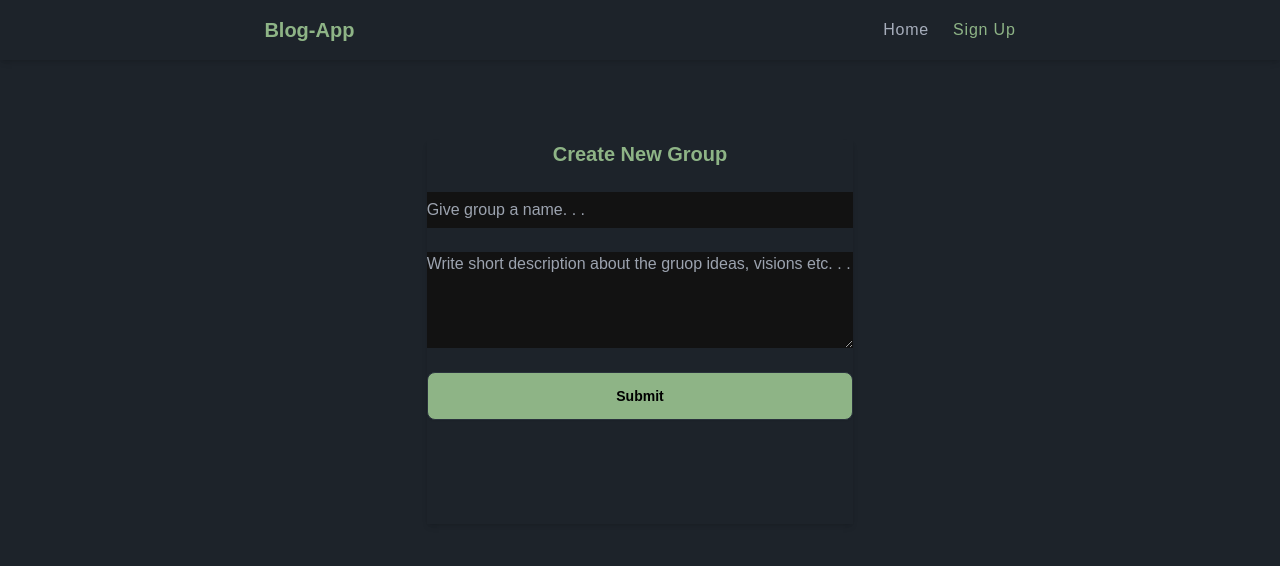
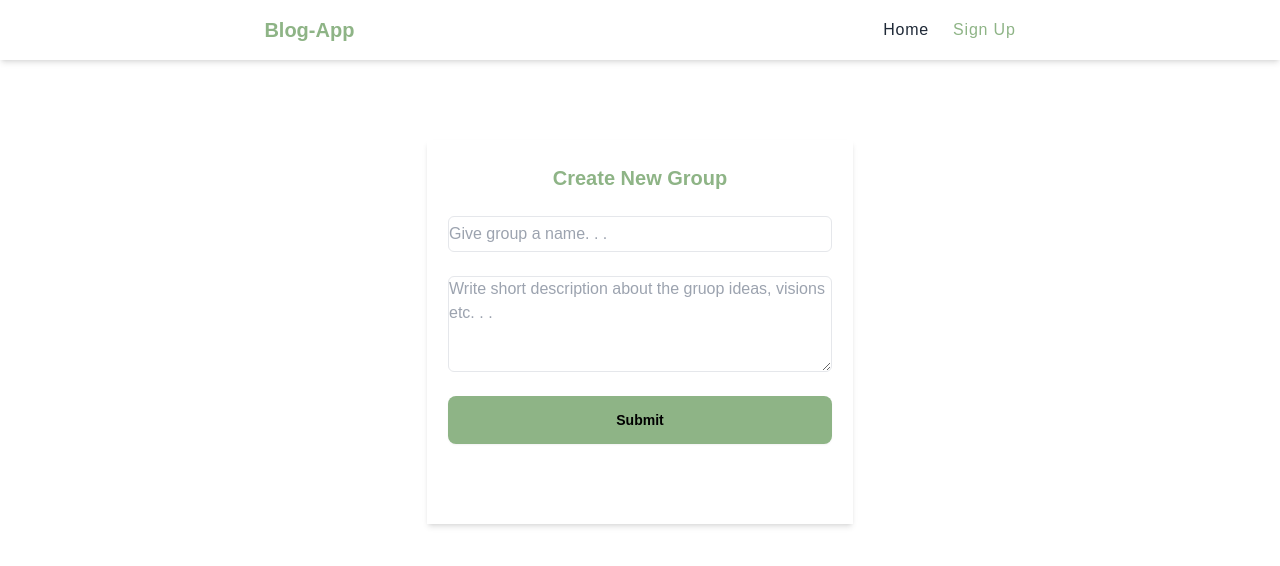
Before and after one commit to Nemanja0033/simia, a React (Vite) app: page /creategroup in a window 1280 px wide. Shown: the top 566 px of the page. Built offline with nearby package versions, Linux system fonts and the light colour scheme; no server answers.

Commit message:
PATCH: mini ui adjustment

```diff
--- a/index.html
+++ b/index.html
@@ -1,5 +1,5 @@
 <!doctype html>
-<html lang="en" data-theme="dark">
+<html lang="en" data-theme="light">
   <head>
     <meta charset="UTF-8" />
     <link rel="icon" type="image/svg+xml" href="/vite.svg" />
--- a/src/componnets/user/LoginForm.tsx
+++ b/src/componnets/user/LoginForm.tsx
@@ -20,7 +20,7 @@ const LoginForm = () => {
   <div className="md:w-1/3 w-11/12 p-6 rounded-lg shadow-lg">
 
     <div className="text-center mb-6">
-      <h1 className="text-lg font-semibold">
+      <h1 className="text-lg font-bold text-primary">
         {!isSignUp
           ? 'Sign up and join groups and share content'
           : 'Welcome back!'}
@@ -65,7 +65,7 @@ const LoginForm = () => {
 
     <div className="mt-4 text-center">
       <span
-        className="text-sm text-gray-500 cursor-pointer hover:underline"
+        className="text-sm text-primary  cursor-pointer hover:underline"
         onClick={handleStateChange}
       >
         {!isSignUp ? 'Already have an account?' : 'Create New Account'}
--- a/src/pages/CreateGroup.tsx
+++ b/src/pages/CreateGroup.tsx
@@ -9,25 +9,25 @@ const CreateGroup = () => {
 
   return (
     <div className="w-full h-96 flex justify-center justify-self-center">
-        <div className="flex-row mt-20 md:w-1/3 w-[90%] h-full shadow-md">
-            <div className="flex justify-center">
+        <div className="flex-row mt-20 md:w-1/3 w-full h-full shadow-md">
+            <div className="flex justify-center mt-6">
                 <h1 className="font-bold text-xl text-primary">Create New Group</h1>
             </div>
             <div className="flex justify-center mt-6">
                 <input
                     type="text"
-                    className="h-9 w-full focus:ring-2 focus:ring-primary focus:outline-none"
+                    className="border rounded-md h-9 w-[90%] focus:ring-2 focus:ring-primary focus:outline-none"
                     placeholder="Give group a name. . ."
                     onChange={(e) => {setName(e.target.value)}} />
             </div>
             <div className="flex justify-center mt-6">
                 <textarea
-                    className="min-h-24 max-h-40 w-full focus:ring-2 focus:ring-primary focus:outline-none"
+                    className="border rounded-md min-h-24 max-h-40 w-[90%] focus:ring-2 focus:ring-primary focus:outline-none"
                     placeholder="Write short description about the gruop ideas, visions etc. . ."
                     onChange={(e) => {setDescription(e.target.value)}} />
             </div>
             <div className="flex justify-center mt-6">
-                <button onClick={() => createGroup(name, description)} className="btn btn-md btn-neutral bg-primary text-black hover:text-primary w-full">Submit</button>
+                <button onClick={() => createGroup(name, description)} className="border-none btn btn-md btn-neutral bg-primary text-black hover:text-primary w-[90%]">Submit</button>
             </div>
         </div>
     </div>
```
